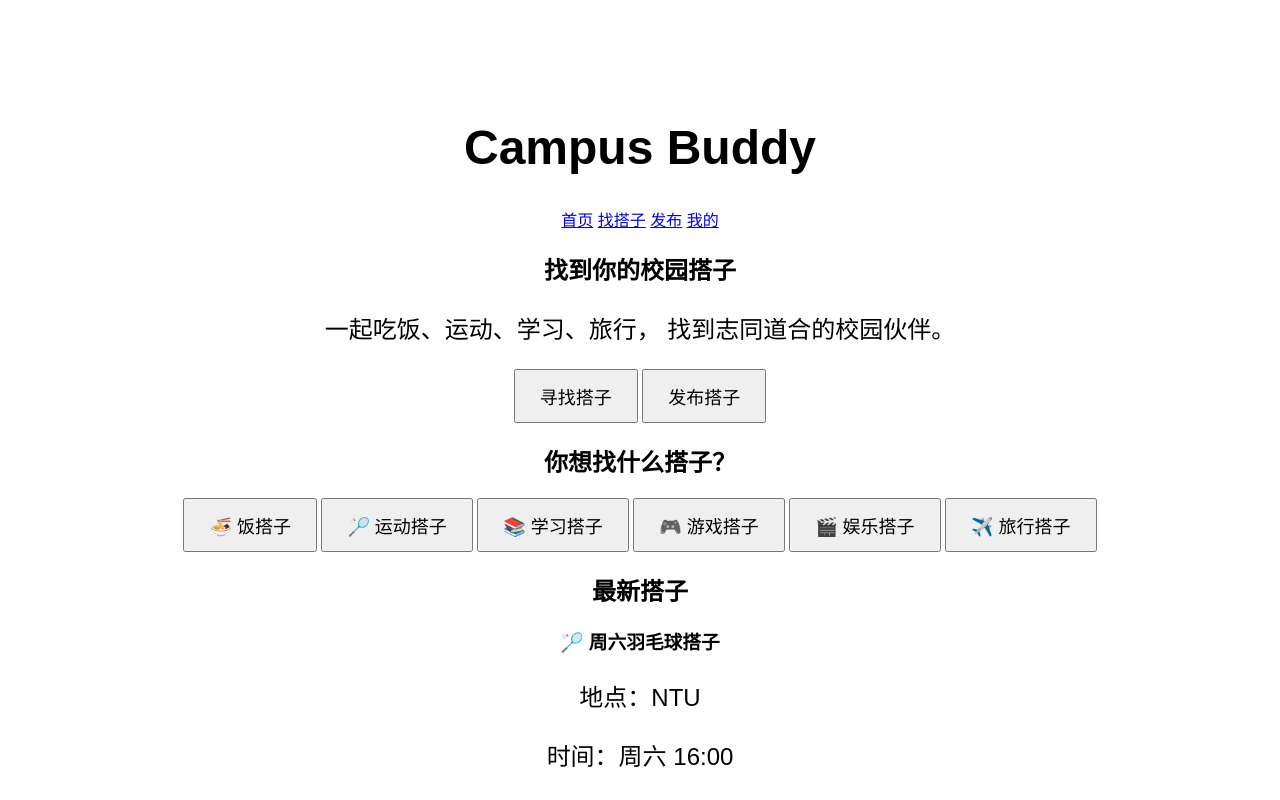
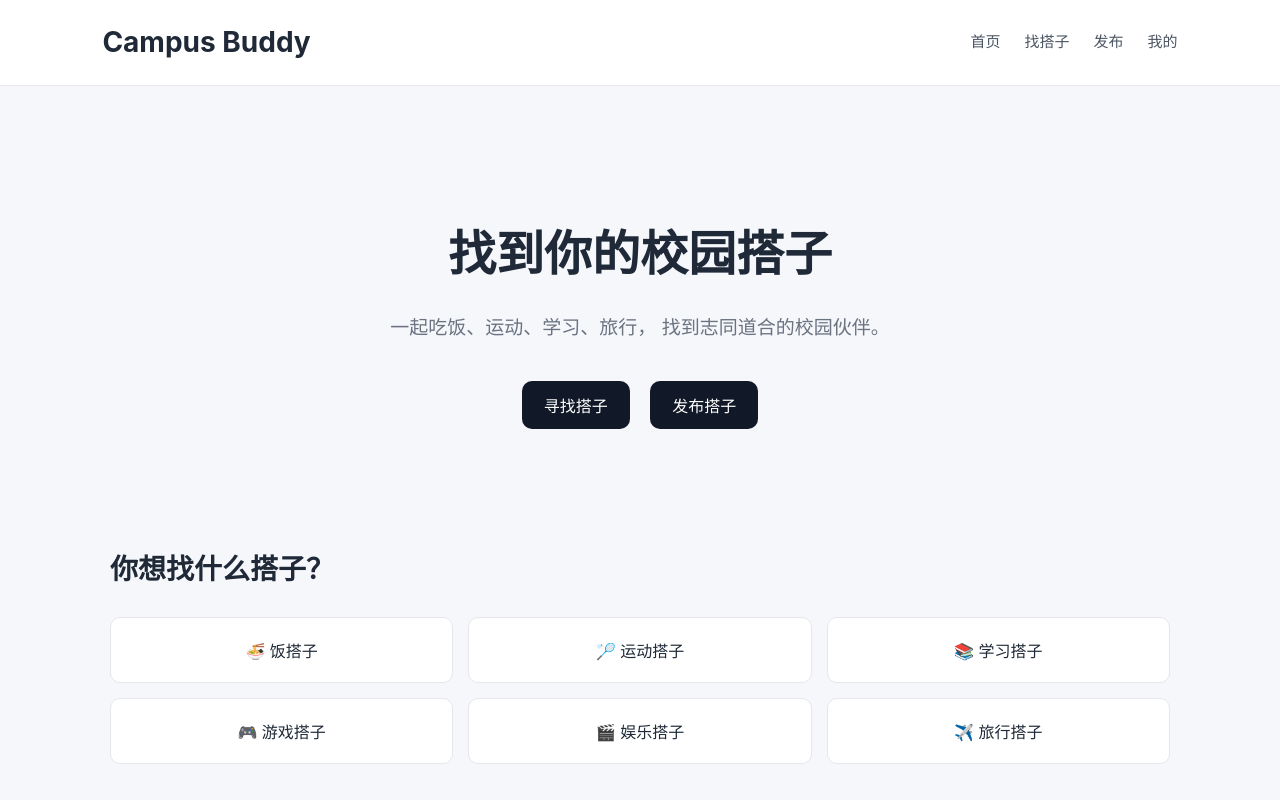
Before and after one commit to ChiyangMa/campus-buddy, a plain HTML site: page index.html in a window 1280 px wide. Shown: the top 800 px of the page. Drawn offline with Linux system fonts and the light colour scheme.

Commit message:
Update style.css

```diff
--- a/style.css
+++ b/style.css
@@ -1,19 +1,246 @@
-body {
-    font-family: Arial, sans-serif;
-    text-align: center;
-    padding: 80px;
+/* =========================
+   全局设置
+   ========================= */
+
+* {
+    box-sizing: border-box;
+    margin: 0;
+    padding: 0;
 }
 
-h1 {
-    font-size: 48px;
+body {
+    font-family: -apple-system, BlinkMacSystemFont, "Segoe UI",
+                 "Microsoft YaHei", sans-serif;
+
+    background-color: #f5f7fb;
+    color: #1f2937;
+    line-height: 1.6;
 }
 
-p {
-    font-size: 24px;
+
+/* =========================
+   顶部导航栏
+   ========================= */
+
+header {
+    display: flex;
+    justify-content: space-between;
+    align-items: center;
+
+    padding: 20px 8%;
+
+    background-color: white;
+
+    border-bottom: 1px solid #e5e7eb;
 }
 
+header h1 {
+    font-size: 28px;
+}
+
+nav {
+    display: flex;
+    gap: 24px;
+}
+
+nav a {
+    text-decoration: none;
+    color: #4b5563;
+    font-size: 15px;
+}
+
+nav a:hover {
+    color: #111827;
+}
+
+
+/* =========================
+   主体内容
+   ========================= */
+
+main {
+    max-width: 1100px;
+    margin: 0 auto;
+    padding: 60px 20px;
+}
+
+
+/* =========================
+   首页 Hero 区域
+   ========================= */
+
+main > section:first-child {
+    text-align: center;
+    padding: 70px 20px;
+}
+
+main > section:first-child h2 {
+    font-size: 48px;
+    margin-bottom: 20px;
+}
+
+main > section:first-child p {
+    max-width: 650px;
+    margin: 0 auto 30px;
+
+    font-size: 19px;
+    color: #6b7280;
+}
+
+
+/* =========================
+   按钮
+   ========================= */
+
 button {
-    padding: 12px 24px;
-    font-size: 18px;
+    border: none;
+    border-radius: 10px;
+
+    padding: 12px 22px;
+
+    font-size: 16px;
+
     cursor: pointer;
+
+    background-color: #111827;
+    color: white;
+
+    transition: transform 0.2s,
+                box-shadow 0.2s;
 }
+
+button:hover {
+    transform: translateY(-2px);
+
+    box-shadow: 0 6px 18px rgba(0, 0, 0, 0.12);
+}
+
+
+/* Hero 区域里的按钮 */
+
+main > section:first-child button {
+    margin: 8px;
+}
+
+
+/* =========================
+   搭子分类
+   ========================= */
+
+main > section:nth-child(2) {
+    margin-top: 40px;
+}
+
+main > section:nth-child(2) h2,
+main > section:nth-child(3) h2 {
+    margin-bottom: 25px;
+
+    font-size: 28px;
+}
+
+
+/* 分类按钮容器 */
+
+main > section:nth-child(2) div {
+    display: grid;
+
+    grid-template-columns:
+        repeat(3, 1fr);
+
+    gap: 15px;
+}
+
+
+/* 分类按钮 */
+
+main > section:nth-child(2) button {
+    background-color: white;
+    color: #1f2937;
+
+    border: 1px solid #e5e7eb;
+
+    padding: 20px;
+}
+
+main > section:nth-child(2) button:hover {
+    background-color: #f9fafb;
+}
+
+
+/* =========================
+   搭子卡片
+   ========================= */
+
+main > section:nth-child(3) {
+    margin-top: 70px;
+}
+
+article {
+    background-color: white;
+
+    border: 1px solid #e5e7eb;
+
+    border-radius: 14px;
+
+    padding: 25px;
+
+    margin-bottom: 18px;
+
+    box-shadow:
+        0 4px 12px rgba(0, 0, 0, 0.04);
+}
+
+article h3 {
+    font-size: 20px;
+    margin-bottom: 15px;
+}
+
+article p {
+    color: #6b7280;
+    margin-bottom: 5px;
+}
+
+article button {
+    margin-top: 15px;
+}
+
+
+/* =========================
+   页脚
+   ========================= */
+
+footer {
+    text-align: center;
+
+    padding: 40px 20px;
+
+    color: #9ca3af;
+
+    font-size: 14px;
+}
+
+
+/* =========================
+   手机屏幕适配
+   ========================= */
+
+@media (max-width: 700px) {
+
+    header {
+        flex-direction: column;
+        gap: 15px;
+    }
+
+    nav {
+        gap: 15px;
+    }
+
+    main > section:first-child h2 {
+        font-size: 36px;
+    }
+
+    main > section:nth-child(2) div {
+        grid-template-columns: 1fr 1fr;
+    }
+
+}
```
